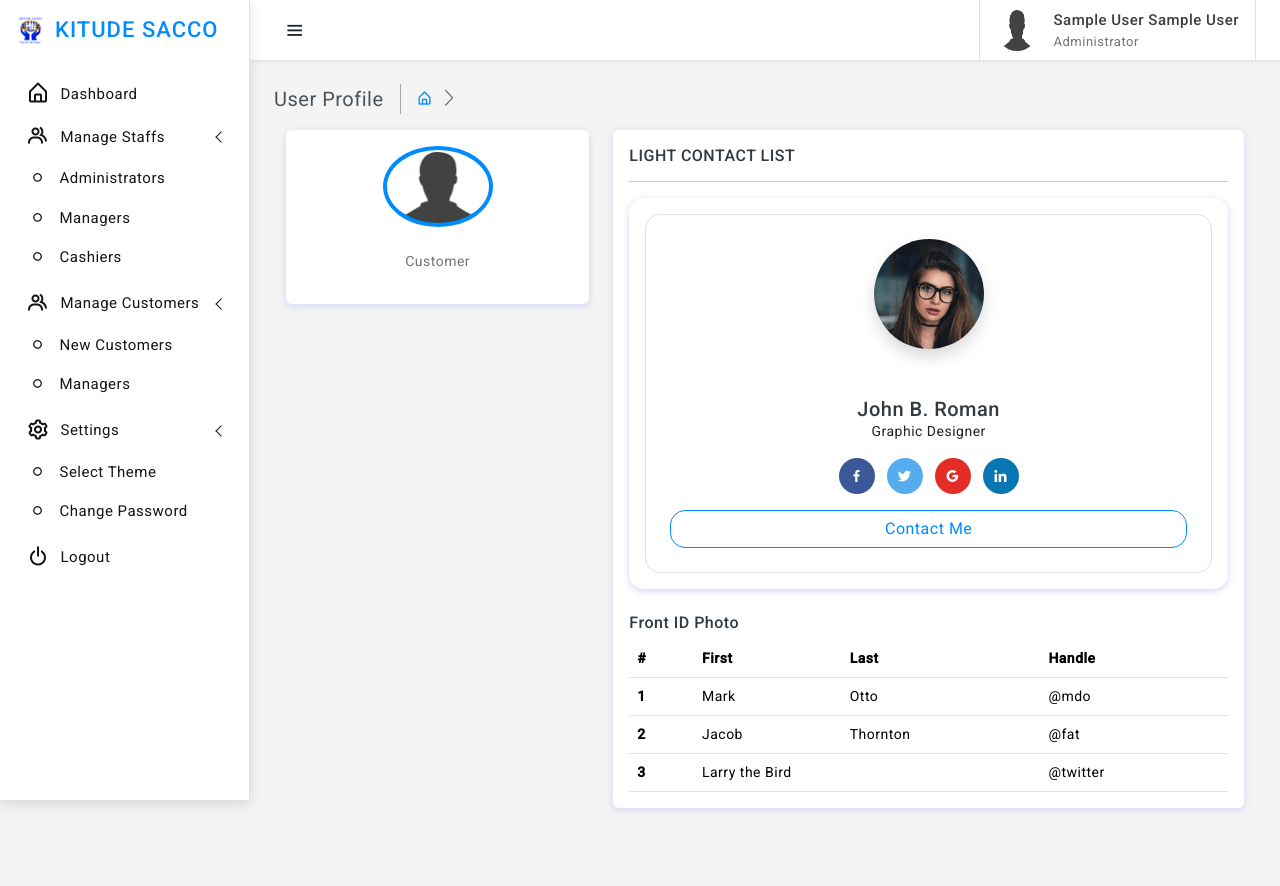
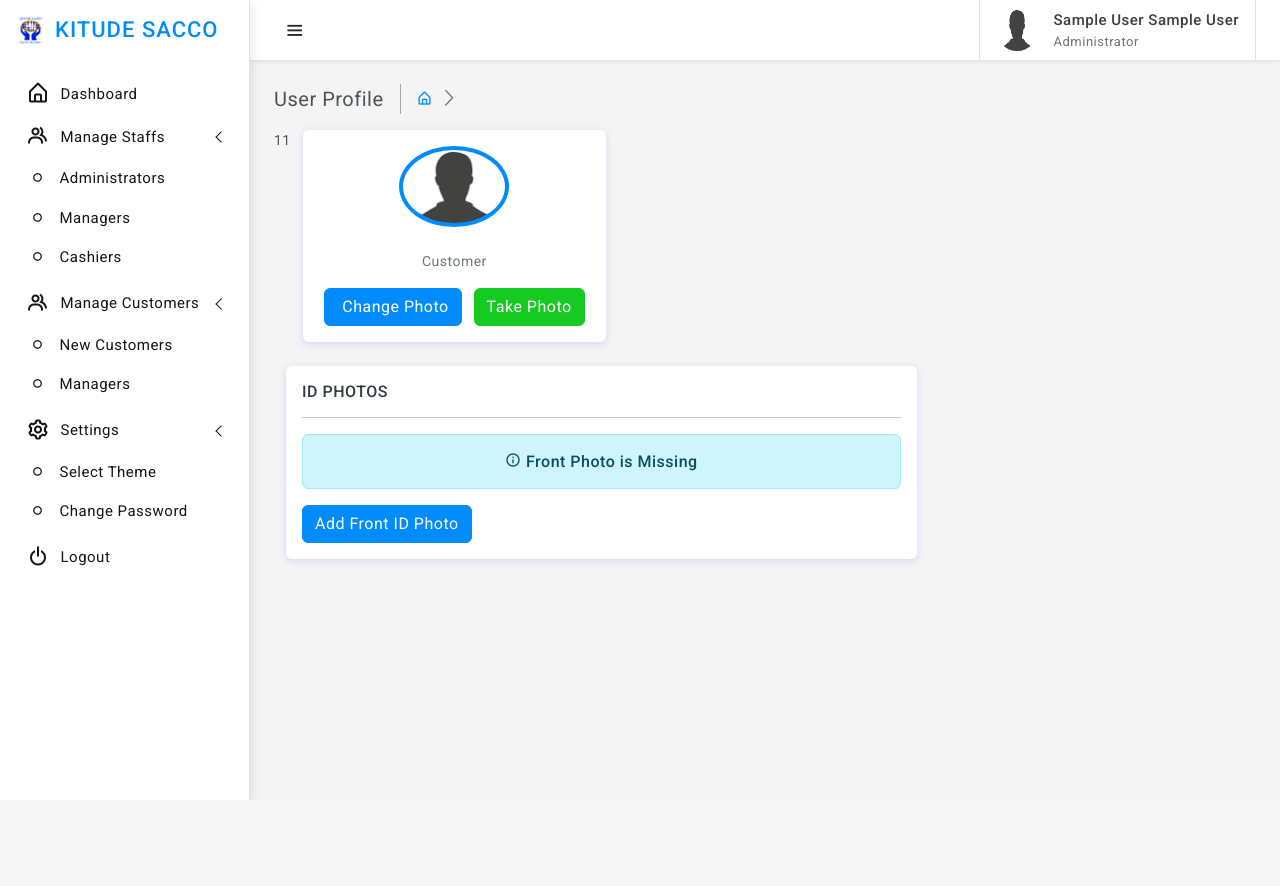
Before and after one commit to Okoth-Elijah/school-system, a PHP site: page /kitudesacco/udetails.php in a window 1280 px wide. After the commit the page ends 800 px from the top, so only its background shows below. Run offline with PHP 8.4, Linux system fonts and the light colour scheme; the visitor is signed in with stand-in values (Sample User, id 1); tables that the repository leaves empty or names only in its code hold one stand-in row (values such as "Sample post"); some libraries are stand-ins or nearby versions.

Commit message:
code
coee

```diff
--- a/footer.php
+++ b/footer.php
@@ -38,5 +38,7 @@
 	</script>
 	<!--app JS-->
 	<script src="assets/js/app.js"></script>
+	<!-- adding live scanner photo -->
+	<script src="assets/js/webcam.min.js"></script>
 </body>
 </html>
--- /dev/null
+++ b/id-back-photo.php
@@ -0,0 +1,26 @@
+<div class="modal fade" id="exampleModalBack<?=$user->userid?>" data-bs-backdrop="static" data-bs-keyboard="false" tabindex="-1" aria-labelledby="exampleModalLabel" aria-hidden="true">
+	<div class="modal-dialog">
+		<div class="modal-content">
+			<div class="modal-header">
+				<h5 class="modal-title" id="exampleModalLabel"><b><?=$user->firstname;?>'s</b> ID Back Photo</h5>
+				<button type="button" class="btn-close" data-bs-dismiss="modal" aria-label="Close"></button>
+			</div>
+			<form class="form-group" method="post" action="" enctype="multipart/form-data">
+				<input type="hidden" name="userid" value="<?=$user->userid?>">
+				<div class="modal-body">
+					<div class="card">
+						<div class="card-body">
+							<div class="input-group mb-3">
+								<input type="file" class="form-control" name="id_back" aria-label="Sizing example input" aria-describedby="inputGroup-sizing-lg" accept=".png, jpeg, .jpg" required>
+							</div>
+						</div>
+					</div>
+				</div>
+				<div class="modal-footer">
+					<button type="button" class="btn btn-secondary" data-bs-dismiss="modal">Close</button>
+					<button type="submit" name="id_back_photo_btn" class="btn btn-primary">Upload</button>
+				</div>
+			</form>
+		</div>
+	</div>
+</div>
--- /dev/null
+++ b/id-front-photo.php
@@ -0,0 +1,26 @@
+<div class="modal fade" id="exampleModalFront<?=$user->userid?>" data-bs-backdrop="static" data-bs-keyboard="false" tabindex="-1" aria-labelledby="exampleModalLabel" aria-hidden="true">
+	<div class="modal-dialog">
+		<div class="modal-content">
+			<div class="modal-header">
+				<h5 class="modal-title" id="exampleModalLabel"><b><?=$user->firstname;?>'s</b> ID Front Photo</h5>
+				<button type="button" class="btn-close" data-bs-dismiss="modal" aria-label="Close"></button>
+			</div>
+			<form class="form-group" method="post" action="" enctype="multipart/form-data">
+				<input type="hidden" name="userid" value="<?=$user->userid?>">
+				<div class="modal-body">
+					<div class="card">
+						<div class="card-body">
+							<div class="input-group mb-3">
+								<input type="file" class="form-control" name="id_front" aria-label="Sizing example input" aria-describedby="inputGroup-sizing-lg" accept=".png, jpeg, .jpg" required>
+							</div>
+						</div>
+					</div>
+				</div>
+				<div class="modal-footer">
+					<button type="button" class="btn btn-secondary" data-bs-dismiss="modal">Close</button>
+					<button type="submit" name="id_front_photo_btn" class="btn btn-primary">Upload</button>
+				</div>
+			</form>
+		</div>
+	</div>
+</div>
--- a/root/process.php
+++ b/root/process.php
@@ -340,6 +340,63 @@
     }else{
         $_SESSION['status'] = '<div id="note2" class="alert alert-success text-center">Error has occured.</div>';
     }
+}elseif (isset($_POST['id_front_photo_btn'])) {
+    trim(extract($_POST));
+    $filename = trim($_FILES['id_front']['name']);
+    $chk = rand(1111111111111, 9999999999999);
+    $ext = strrchr($filename, ".");
+    $id_front = $chk . $ext;
+    $target_file = "uploadx/" . $id_front;
+    $urlx = SITE_URL . "/uploadx/". $id_front;
+    $result = $dbh->query("UPDATE users SET id_front = '$urlx' WHERE userid = '$userid' ");
+    if (move_uploaded_file($_FILES['id_front']['tmp_name'], $target_file)) {
+        $msg = "File uploaded Successfully";
+    } else {
+        $msg = "There was a problem uploading image";
+    }
+    if ($result) {
+        $_SESSION['status'] = '<div id="note2" class="alert alert-success text-center">ID Front Photo Saved successfully.</div>';
+        $_SESSION['loader'] = '<center><div id="note1" class="spinner-border text-center text-success"></div></center>';
+        header("refresh:2; url=".$_SERVER['REQUEST_URI']);
+    }
+}elseif (isset($_POST['id_back_photo_btn'])) {
+    trim(extract($_POST));
+    $filename = trim($_FILES['id_back']['name']);
+    $chk = rand(1111111111111, 9999999999999);
+    $ext = strrchr($filename, ".");
+    $id_back = $chk . $ext;
+    $target_file = "uploadx/" . $id_back;
+    $urlx = SITE_URL . "/uploadx/". $id_back;
+    $result = $dbh->query("UPDATE users SET id_back = '$urlx' WHERE userid = '$userid' ");
+    if (move_uploaded_file($_FILES['id_back']['tmp_name'], $target_file)) {
+        $msg = "File uploaded Successfully";
+    } else {
+        $msg = "There was a problem uploading image";
+    }
+    if ($result) {
+        $_SESSION['status'] = '<div id="note2" class="alert alert-success text-center">ID Back Photo Saved successfully.</div>';
+        $_SESSION['loader'] = '<center><div id="note1" class="spinner-border text-center text-success"></div></center>';
+        header("refresh:2; url=".$_SERVER['REQUEST_URI']);
+    }
+}elseif (isset($_POST['user_profile_pic_photo_btn'])) {
+    trim(extract($_POST));
+    $filename = trim($_FILES['pic']['name']);
+    $chk = rand(1111111111111, 9999999999999);
+    $ext = strrchr($filename, ".");
+    $pic = $chk . $ext;
+    $target_file = "uploadx/" . $pic;
+    $urlx = SITE_URL . "/uploadx/". $pic;
+    $result = $dbh->query("UPDATE users SET pic = '$urlx' WHERE userid = '$userid' ");
+    if (move_uploaded_file($_FILES['pic']['tmp_name'], $target_file)) {
+        $msg = "File uploaded Successfully";
+    } else {
+        $msg = "There was a problem uploading image";
+    }
+    if ($result) {
+        $_SESSION['status'] = '<div id="note2" class="alert alert-success text-center">profile Photo Saved successfully.</div>';
+        $_SESSION['loader'] = '<center><div id="note1" class="spinner-border text-center text-success"></div></center>';
+        header("refresh:2; url=".$_SERVER['REQUEST_URI']);
+    }
 }
 
 ?>
--- a/udetails.php
+++ b/udetails.php
@@ -24,6 +24,15 @@
 		<div class="container">
 			<div class="main-body">
 				<div class="row">
+					<?php
+						if (isset($_SESSION['status'])) {
+							echo $_SESSION['status'];
+							unset($_SESSION['status']);
+						}
+						if (isset($_SESSION['loader'])) {
+							echo $_SESSION['loader'];
+							unset($_SESSION['loader']);
+						} ?>
 					<div class="col-lg-4">
 						<div class="card">
 							<div class="card-body">
@@ -42,6 +51,7 @@
 													echo 'Customer';
 												} ?>
 											</p>
+										<a data-bs-toggle="modal" data-bs-target="#user-pic<?=$user->userid?>" class="btn btn-primary"><i class="bx bx-attachment"></i>Change Photo</a>&nbsp;&nbsp;&nbsp;<a href="" class="btn btn-success">Take Photo</a>
 									</div>
 								</div>
 							</div>
@@ -50,59 +60,29 @@
 					<div class="col-lg-8">
 						<div class="card">
 							<div class="card-body">
-								<h6 class="mb-0 text-uppercase">Light Contact List</h6>
+								<h6 class="mb-0 text-uppercase">ID Photos</h6>
 								<hr/>
+								<?php if (empty($user->id_front)) { ?>
+									<h6 class="alert alert-info text-center"><i class="fadeIn animated bx bx-info-circle"></i> Front Photo is Missing</h6>
+									<a data-bs-toggle="modal" data-bs-target="#exampleModalFront<?=$user->userid?>" class="btn btn-primary">Add Front ID Photo</a>
+								<?php }else{?>
 								<div class="col">
 									<div class="card radius-15">
-										<div class="card-body text-center">
-											<div class="p-4 border radius-15">
-												<img src="assets/images/avatars/avatar-3.png" width="110" height="110" class="rounded-circle shadow" alt="">
-												<h5 class="mb-0 mt-5">John B. Roman</h5>
-												<p class="mb-3">Graphic Designer</p>
-												<div class="list-inline contacts-social mt-3 mb-3"> <a href="javascript:;" class="list-inline-item bg-facebook text-white border-0"><i class="bx bxl-facebook"></i></a>
-													<a href="javascript:;" class="list-inline-item bg-twitter text-white border-0"><i class="bx bxl-twitter"></i></a>
-													<a href="javascript:;" class="list-inline-item bg-google text-white border-0"><i class="bx bxl-google"></i></a>
-													<a href="javascript:;" class="list-inline-item bg-linkedin text-white border-0"><i class="bx bxl-linkedin"></i></a>
-												</div>
-												<div class="d-grid"> <a href="#" class="btn btn-outline-primary radius-15">Contact Me</a>
-												</div>
-											</div>
+										<div class="p-4 border radius-15 text-center">
+											<p><b>Front Photo</b></p>
+											<img src="<?=$user->id_front; ?>" width="410" height="210" class="rounded-rectange shadow" alt="">
+											<hr>
+											<?php if (empty($user->id_back)) {?>
+											<a data-bs-toggle="modal" data-bs-target="#exampleModalBack<?=$user->userid?>" class="btn btn-primary">Add Back ID Photo</a>
+											<?php }else{?>
+											<p><b>Back Photo</b></p>
+											<img src="<?=$user->id_back; ?>" width="410" height="210" class="rounded-rectange shadow" alt="">
+										<?php } ?>
 										</div>
 									</div>
 								</div>
+								<?php } ?>
 
-								<h6>Front ID Photo</h6>
-								<div class="table-responsive">
-									<table class="table mb-0">
-										<thead>
-											<tr>
-												<th scope="col">#</th>
-												<th scope="col">First</th>
-												<th scope="col">Last</th>
-												<th scope="col">Handle</th>
-											</tr>
-										</thead>
-										<tbody>
-											<tr>
-												<th scope="row">1</th>
-												<td>Mark</td>
-												<td>Otto</td>
-												<td>@mdo</td>
-											</tr>
-											<tr>
-												<th scope="row">2</th>
-												<td>Jacob</td>
-												<td>Thornton</td>
-												<td>@fat</td>
-											</tr>
-											<tr>
-												<th scope="row">3</th>
-												<td colspan="2">Larry the Bird</td>
-												<td>@twitter</td>
-											</tr>
-										</tbody>
-									</table>
-								</div>
 							</div>
 						</div>
 					</div>
@@ -111,4 +91,10 @@
 		</div>
 	</div>
 </div>
-<?php include 'footer.php'; ?>
+
+<?php
+include 'id-front-photo.php';
+include 'id-back-photo.php';
+include 'user-profile-pic.php';
+include 'footer.php';
+?>
--- /dev/null
+++ b/user-profile-pic.php
@@ -0,0 +1,26 @@
+<div class="modal fade" id="user-pic<?=$user->userid?>" data-bs-backdrop="static" data-bs-keyboard="false" tabindex="-1" aria-labelledby="exampleModalLabel" aria-hidden="true">
+	<div class="modal-dialog">
+		<div class="modal-content">
+			<div class="modal-header">
+				<h5 class="modal-title" id="exampleModalLabel"><b><?=$user->firstname;?>'s</b> Profile Photo</h5>
+				<button type="button" class="btn-close" data-bs-dismiss="modal" aria-label="Close"></button>
+			</div>
+			<form class="form-group" method="post" action="" enctype="multipart/form-data">
+				<input type="hidden" name="userid" value="<?=$user->userid?>">
+				<div class="modal-body">
+					<div class="card">
+						<div class="card-body">
+							<div class="input-group mb-3">
+								<input type="file" class="form-control" name="pic" aria-label="Sizing example input" aria-describedby="inputGroup-sizing-lg" accept=".png, jpeg, .jpg" required>
+							</div>
+						</div>
+					</div>
+				</div>
+				<div class="modal-footer">
+					<button type="button" class="btn btn-secondary" data-bs-dismiss="modal">Close</button>
+					<button type="submit" name="user_profile_pic_photo_btn" class="btn btn-primary">Upload</button>
+				</div>
+			</form>
+		</div>
+	</div>
+</div>
```
Also changed, not shown: assets/js/webcam.min.js (added), uploadx/1194777214330.png (added), uploadx/2631032794709.png (added), uploadx/5198575913314.png (added), uploadx/7775591280314.png (added), uploadx/8637705859435.png (added), uploadx/9990690410420.png (added).
